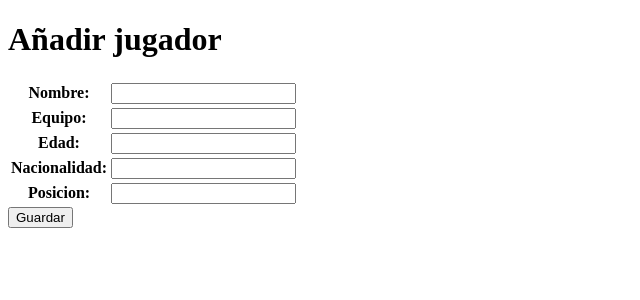
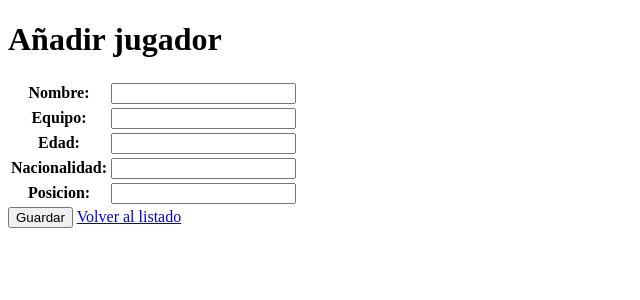
Before and after one commit to alvarolt90/curso-python-django, a Django app: page /deportes/futbol/nuevo_jugador in a window 1280 px wide. Shown: the top 300 px of the page, without its empty margins (0-640 px from the left). Run offline with Django 4.2, Linux system fonts and the light colour scheme.

Commit message:
Enlace volver a la lista de jugadores

```diff
--- a/primerProyectoDjango/deportes/templates/nuevo_jugador.html
+++ b/primerProyectoDjango/deportes/templates/nuevo_jugador.html
@@ -12,6 +12,7 @@
         {{jugador_form}}
     </table>
     <input type="submit" value="Guardar">
+    <a href="jugadores">Volver al listado</a>
 
     <h2 style="color:green">{{mensaje}}</h2>
 </form>
```
